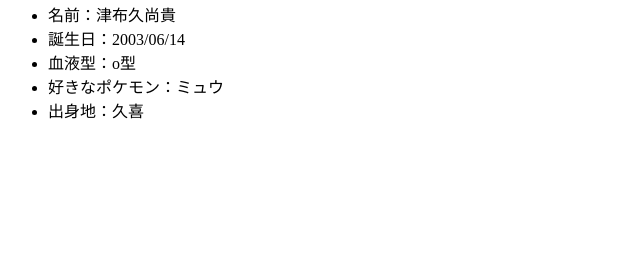
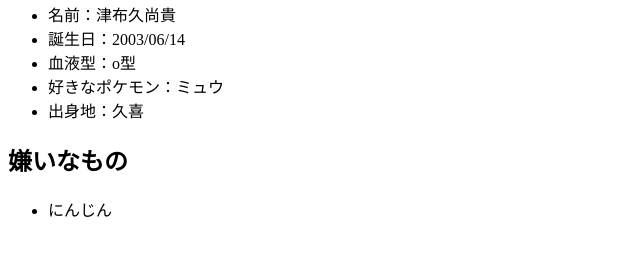
Before and after one commit to tsubukunaoki/detesciense-programing, a plain HTML site: page index.html in a window 1280 px wide. Shown: the part 87-342 px from the top of the page, without its empty margins (0-640 px from the left). Drawn offline with Linux system fonts and the light colour scheme.

Commit message:
嫌いなものをついき

```diff
--- a/index.html
+++ b/index.html
@@ -19,5 +19,10 @@
 
     </ul>
 
+    <h2>嫌いなもの</h2>
+    <ul>
+        <li>にんじん</li>
+    </ul>
+
 </body>
 </html>
```
